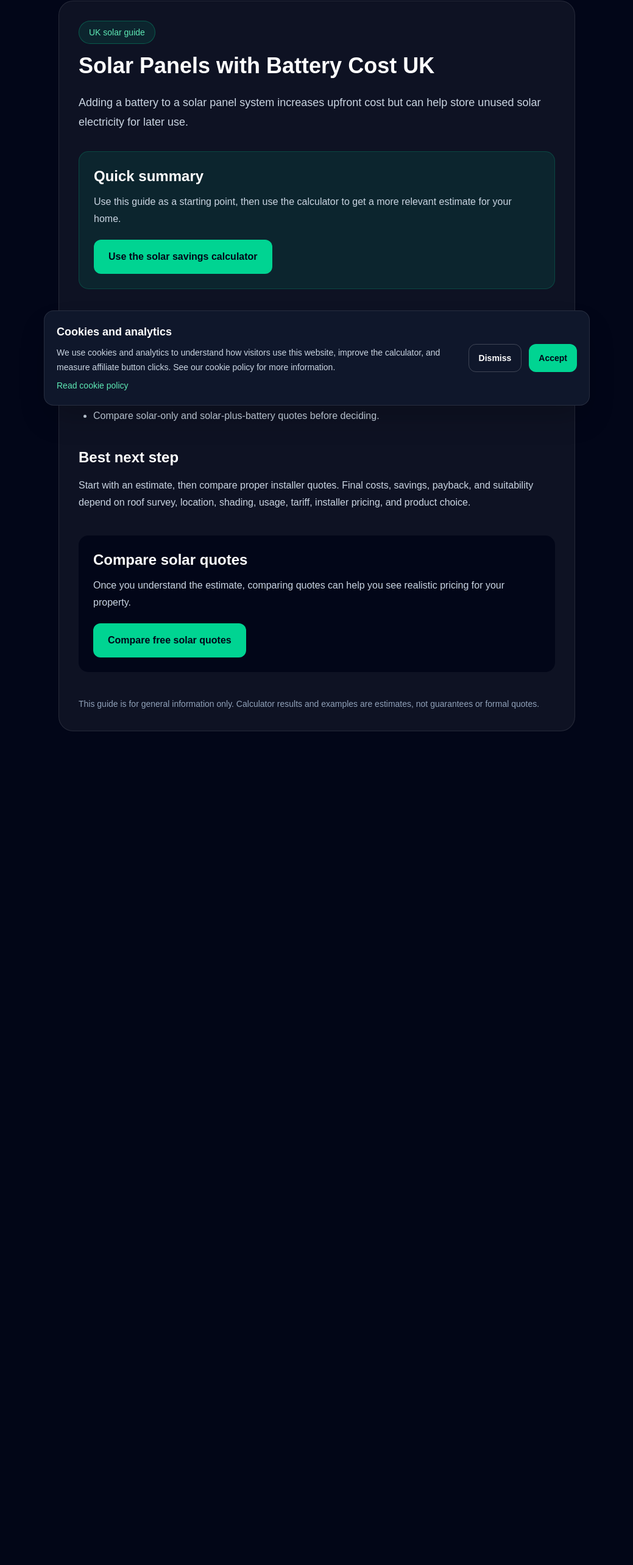
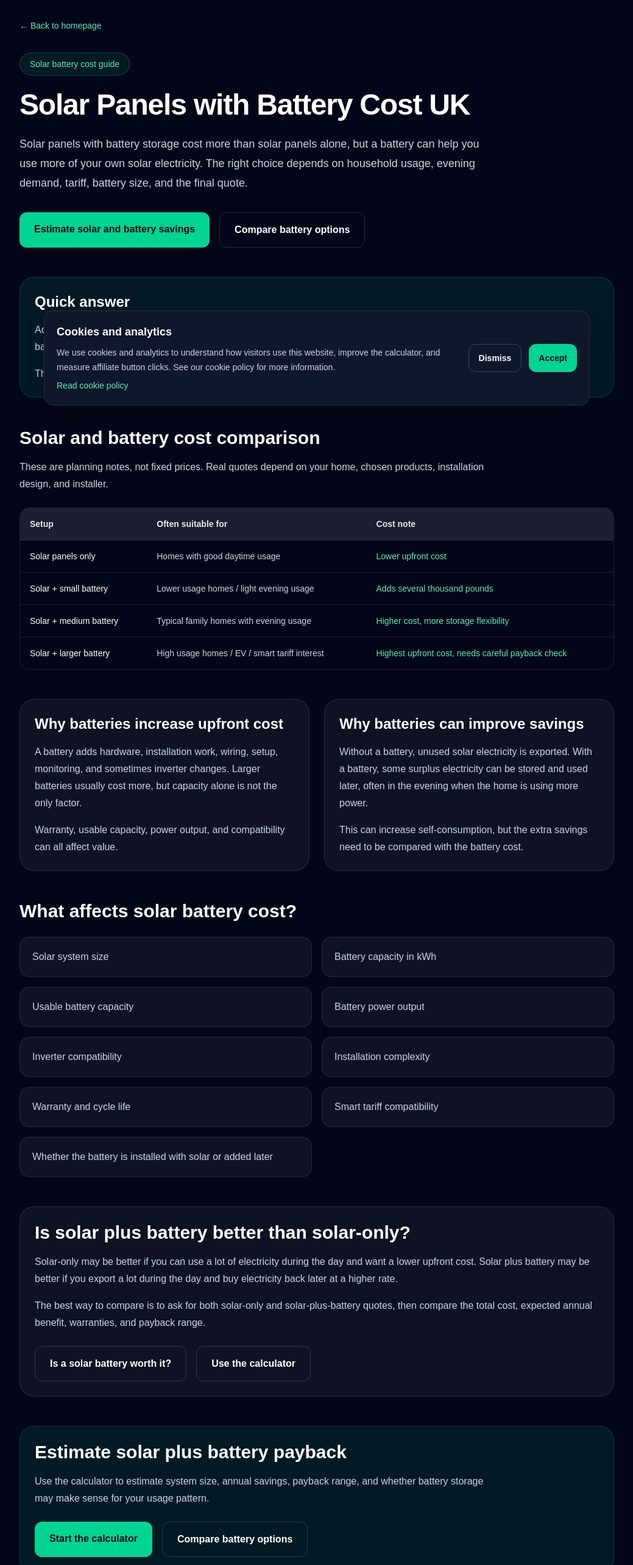
Before and after one commit to 786infinite/solar-savings-calculator-uk, a Next.js app: page /solar-panels-with-battery-cost in a window 1280 px wide. Shown: the part 119-2685 px from the top of the page at 61% size, without its empty margins (120-1159 px from the left). Before the commit the page ends 1382 px from the top, so only its background shows below. Built offline with nearby package versions, Linux system fonts and the light colour scheme.

Commit message:
Improve solar battery cost guide

```diff
--- a/app/solar-panels-with-battery-cost/page.tsx
+++ b/app/solar-panels-with-battery-cost/page.tsx
@@ -1,82 +1,301 @@
-export default function GuidePage() {
-  const title = "Solar Panels with Battery Cost UK";
-  const intro = "Adding a battery to a solar panel system increases upfront cost but can help store unused solar electricity for later use.";
-  const bullets = [
-  "Batteries may help households that use more power in the evening.",
-  "Battery size should match household usage and solar generation.",
-  "Solar plus battery payback depends on tariffs, usage, and product cost.",
-  "Compare solar-only and solar-plus-battery quotes before deciding."
+import SiteShell from "@/components/SiteShell";
+
+const costRows = [
+  {
+    setup: "Solar panels only",
+    typicalUse: "Homes with good daytime usage",
+    costNote: "Lower upfront cost",
+  },
+  {
+    setup: "Solar + small battery",
+    typicalUse: "Lower usage homes / light evening usage",
+    costNote: "Adds several thousand pounds",
+  },
+  {
+    setup: "Solar + medium battery",
+    typicalUse: "Typical family homes with evening usage",
+    costNote: "Higher cost, more storage flexibility",
+  },
+  {
+    setup: "Solar + larger battery",
+    typicalUse: "High usage homes / EV / smart tariff interest",
+    costNote: "Highest upfront cost, needs careful payback check",
+  },
 ];
 
+const batteryCostFactors = [
+  "Solar system size",
+  "Battery capacity in kWh",
+  "Usable battery capacity",
+  "Battery power output",
+  "Inverter compatibility",
+  "Installation complexity",
+  "Warranty and cycle life",
+  "Smart tariff compatibility",
+  "Whether the battery is installed with solar or added later",
+];
+
+const faqs = [
+  {
+    question: "How much does solar with a battery cost?",
+    answer:
+      "Solar panels with battery storage usually cost more than solar panels alone. The final price depends on system size, battery capacity, inverter choice, installation complexity, and installer pricing.",
+  },
+  {
+    question: "Is it cheaper to install a battery with solar panels?",
+    answer:
+      "It can be more efficient to install solar and battery storage at the same time because some installation work can be combined. However, the total upfront cost will still be higher than solar-only.",
+  },
+  {
+    question: "Does a battery improve payback?",
+    answer:
+      "Sometimes. A battery can increase self-consumption, but it also adds cost. Whether it improves payback depends on your usage pattern, tariff, export rate, battery cost, and how much stored energy you use.",
+  },
+  {
+    question: "Can I add a battery later?",
+    answer:
+      "Often yes, but compatibility matters. You should check inverter type, available space, wiring, warranty implications, and whether adding a battery later costs more than installing it upfront.",
+  },
+];
+
+export default function SolarPanelsWithBatteryCostPage() {
   return (
+    <SiteShell>
       <main className="min-h-screen bg-slate-950 text-white">
-      <section className="mx-auto max-w-4xl px-6 py-16">
+        <article className="mx-auto max-w-5xl px-6 py-16">
           <a href="/" className="text-sm font-medium text-emerald-300 hover:text-emerald-200">
             ← Back to homepage
           </a>
 
-        <article className="mt-8 rounded-3xl border border-white/10 bg-white/5 p-8">
-          <p className="mb-4 inline-flex rounded-full border border-emerald-400/30 bg-emerald-400/10 px-4 py-2 text-sm font-medium text-emerald-300">
-            UK solar guide
+          <header className="mt-8">
+            <p className="inline-flex rounded-full border border-emerald-400/30 bg-emerald-400/10 px-4 py-2 text-sm font-medium text-emerald-300">
+              Solar battery cost guide
             </p>
 
-          <h1 className="text-4xl font-bold">{title}</h1>
+            <h1 className="mt-6 max-w-4xl text-4xl font-bold tracking-tight sm:text-5xl">
+              Solar Panels with Battery Cost UK
+            </h1>
 
-          <p className="mt-6 text-lg leading-8 text-slate-300">{intro}</p>
+            <p className="mt-6 max-w-3xl text-lg leading-8 text-slate-300">
+              Solar panels with battery storage cost more than solar panels
+              alone, but a battery can help you use more of your own solar
+              electricity. The right choice depends on household usage, evening
+              demand, tariff, battery size, and the final quote.
+            </p>
 
-          <div className="mt-8 rounded-2xl border border-emerald-400/20 bg-emerald-400/10 p-6">
-            <h2 className="text-2xl font-semibold">Quick summary</h2>
-            <p className="mt-3 leading-7 text-slate-300">
-              Use this guide as a starting point, then use the calculator to get
-              a more relevant estimate for your home.
+            <div className="mt-8 flex flex-col gap-4 sm:flex-row">
+              <a
+                href="/solar-savings-calculator"
+                className="rounded-xl bg-emerald-400 px-6 py-4 text-center font-semibold text-slate-950 hover:bg-emerald-300"
+              >
+                Estimate solar and battery savings
+              </a>
+
+              <a
+                href="/go/solar-battery"
+                className="rounded-xl border border-white/15 px-6 py-4 text-center font-semibold text-white hover:bg-white/10"
+              >
+                Compare battery options
+              </a>
+            </div>
+          </header>
+
+          <section className="mt-12 rounded-3xl border border-emerald-400/20 bg-emerald-400/10 p-6">
+            <h2 className="text-2xl font-bold">Quick answer</h2>
+
+            <p className="mt-4 leading-7 text-slate-300">
+              Adding a solar battery can increase the upfront cost by thousands
+              of pounds. A small battery may suit lighter usage, while larger
+              batteries may suit higher evening usage, EV households, or people
+              interested in smart tariffs.
             </p>
+
+            <p className="mt-4 leading-7 text-slate-300">
+              The key question is whether the extra savings from storing solar
+              electricity justify the extra battery cost.
+            </p>
+          </section>
+
+          <section className="mt-12">
+            <h2 className="text-3xl font-bold">
+              Solar and battery cost comparison
+            </h2>
+
+            <p className="mt-4 max-w-3xl leading-7 text-slate-300">
+              These are planning notes, not fixed prices. Real quotes depend on
+              your home, chosen products, installation design, and installer.
+            </p>
+
+            <div className="mt-6 overflow-hidden rounded-2xl border border-white/10">
+              <table className="w-full border-collapse text-left text-sm">
+                <thead className="bg-white/10 text-slate-200">
+                  <tr>
+                    <th className="p-4 font-semibold">Setup</th>
+                    <th className="p-4 font-semibold">Often suitable for</th>
+                    <th className="p-4 font-semibold">Cost note</th>
+                  </tr>
+                </thead>
+                <tbody>
+                  {costRows.map((row) => (
+                    <tr key={row.setup} className="border-t border-white/10">
+                      <td className="p-4 font-medium text-white">
+                        {row.setup}
+                      </td>
+                      <td className="p-4 text-slate-300">{row.typicalUse}</td>
+                      <td className="p-4 text-emerald-300">{row.costNote}</td>
+                    </tr>
+                  ))}
+                </tbody>
+              </table>
+            </div>
+          </section>
+
+          <section className="mt-12 grid gap-6 md:grid-cols-2">
+            <div className="rounded-3xl border border-white/10 bg-white/5 p-6">
+              <h2 className="text-2xl font-bold">
+                Why batteries increase upfront cost
+              </h2>
+
+              <p className="mt-4 leading-7 text-slate-300">
+                A battery adds hardware, installation work, wiring, setup,
+                monitoring, and sometimes inverter changes. Larger batteries
+                usually cost more, but capacity alone is not the only factor.
+              </p>
+
+              <p className="mt-4 leading-7 text-slate-300">
+                Warranty, usable capacity, power output, and compatibility can
+                all affect value.
+              </p>
+            </div>
+
+            <div className="rounded-3xl border border-white/10 bg-white/5 p-6">
+              <h2 className="text-2xl font-bold">
+                Why batteries can improve savings
+              </h2>
+
+              <p className="mt-4 leading-7 text-slate-300">
+                Without a battery, unused solar electricity is exported. With a
+                battery, some surplus electricity can be stored and used later,
+                often in the evening when the home is using more power.
+              </p>
+
+              <p className="mt-4 leading-7 text-slate-300">
+                This can increase self-consumption, but the extra savings need
+                to be compared with the battery cost.
+              </p>
+            </div>
+          </section>
+
+          <section className="mt-12">
+            <h2 className="text-3xl font-bold">
+              What affects solar battery cost?
+            </h2>
+
+            <div className="mt-6 grid gap-4 md:grid-cols-2">
+              {batteryCostFactors.map((factor) => (
+                <div
+                  key={factor}
+                  className="rounded-2xl border border-white/10 bg-white/5 p-5"
+                >
+                  <p className="text-slate-300">{factor}</p>
+                </div>
+              ))}
+            </div>
+          </section>
+
+          <section className="mt-12 rounded-3xl border border-white/10 bg-white/5 p-6">
+            <h2 className="text-3xl font-bold">
+              Is solar plus battery better than solar-only?
+            </h2>
+
+            <p className="mt-4 leading-7 text-slate-300">
+              Solar-only may be better if you can use a lot of electricity
+              during the day and want a lower upfront cost. Solar plus battery
+              may be better if you export a lot during the day and buy
+              electricity back later at a higher rate.
+            </p>
+
+            <p className="mt-4 leading-7 text-slate-300">
+              The best way to compare is to ask for both solar-only and
+              solar-plus-battery quotes, then compare the total cost, expected
+              annual benefit, warranties, and payback range.
+            </p>
+
+            <div className="mt-6 flex flex-col gap-4 sm:flex-row">
+              <a
+                href="/solar-battery-worth-it"
+                className="rounded-xl border border-white/15 px-6 py-4 text-center font-semibold text-white hover:bg-white/10"
+              >
+                Is a solar battery worth it?
+              </a>
 
               <a
                 href="/solar-savings-calculator"
-              className="mt-5 inline-flex rounded-xl bg-emerald-400 px-6 py-4 font-semibold text-slate-950 hover:bg-emerald-300"
+                className="rounded-xl border border-white/15 px-6 py-4 text-center font-semibold text-white hover:bg-white/10"
               >
-              Use the solar savings calculator
+                Use the calculator
               </a>
             </div>
+          </section>
 
-          <h2 className="mt-10 text-2xl font-semibold">Key points</h2>
+          <section className="mt-12 rounded-3xl border border-emerald-400/20 bg-emerald-400/10 p-6">
+            <h2 className="text-3xl font-bold">
+              Estimate solar plus battery payback
+            </h2>
 
-          <ul className="mt-4 list-disc space-y-3 pl-6 text-slate-300">
-            {bullets.map((item) => (
-              <li key={item}>{item}</li>
-            ))}
-          </ul>
-
-          <h2 className="mt-10 text-2xl font-semibold">Best next step</h2>
-
-          <p className="mt-4 leading-7 text-slate-300">
-            Start with an estimate, then compare proper installer quotes. Final
-            costs, savings, payback, and suitability depend on roof survey,
-            location, shading, usage, tariff, installer pricing, and product
-            choice.
+            <p className="mt-4 max-w-3xl leading-7 text-slate-300">
+              Use the calculator to estimate system size, annual savings,
+              payback range, and whether battery storage may make sense for your
+              usage pattern.
             </p>
 
-          <div className="mt-10 rounded-2xl bg-slate-950 p-6">
-            <h2 className="text-2xl font-semibold">Compare solar quotes</h2>
-            <p className="mt-3 leading-7 text-slate-300">
-              Once you understand the estimate, comparing quotes can help you see
-              realistic pricing for your property.
-            </p>
+            <div className="mt-6 flex flex-col gap-4 sm:flex-row">
+              <a
+                href="/solar-savings-calculator"
+                className="rounded-xl bg-emerald-400 px-6 py-4 text-center font-semibold text-slate-950 hover:bg-emerald-300"
+              >
+                Start the calculator
+              </a>
 
               <a
-              href="/go/solar-quotes"
-              className="mt-5 inline-flex rounded-xl bg-emerald-400 px-6 py-4 font-semibold text-slate-950 hover:bg-emerald-300"
+                href="/go/solar-battery"
+                className="rounded-xl border border-white/15 px-6 py-4 text-center font-semibold text-white hover:bg-white/10"
               >
-              Compare free solar quotes
+                Compare battery options
               </a>
             </div>
+          </section>
 
-          <p className="mt-10 text-sm leading-6 text-slate-400">
-            This guide is for general information only. Calculator results and
-            examples are estimates, not guarantees or formal quotes.
+          <section className="mt-12">
+            <h2 className="text-3xl font-bold">Frequently asked questions</h2>
+
+            <div className="mt-6 space-y-4">
+              {faqs.map((faq) => (
+                <div
+                  key={faq.question}
+                  className="rounded-2xl border border-white/10 bg-white/5 p-6"
+                >
+                  <h3 className="text-xl font-semibold">{faq.question}</h3>
+                  <p className="mt-3 leading-7 text-slate-300">
+                    {faq.answer}
                   </p>
+                </div>
+              ))}
+            </div>
+          </section>
+
+          <section className="mt-12 rounded-2xl border border-white/10 bg-slate-900 p-6">
+            <h2 className="text-2xl font-bold">Important note</h2>
+
+            <p className="mt-4 text-sm leading-6 text-slate-400">
+              This page is for general information only. Solar and battery costs,
+              savings, payback, suitability, and product performance depend on
+              property survey, usage, generation, tariff, export rate, battery
+              size, installer pricing, future energy prices, and product choice.
+            </p>
+          </section>
         </article>
-      </section>
       </main>
+    </SiteShell>
   );
 }
```
Lines whose indentation alone changed are shown as unchanged.
